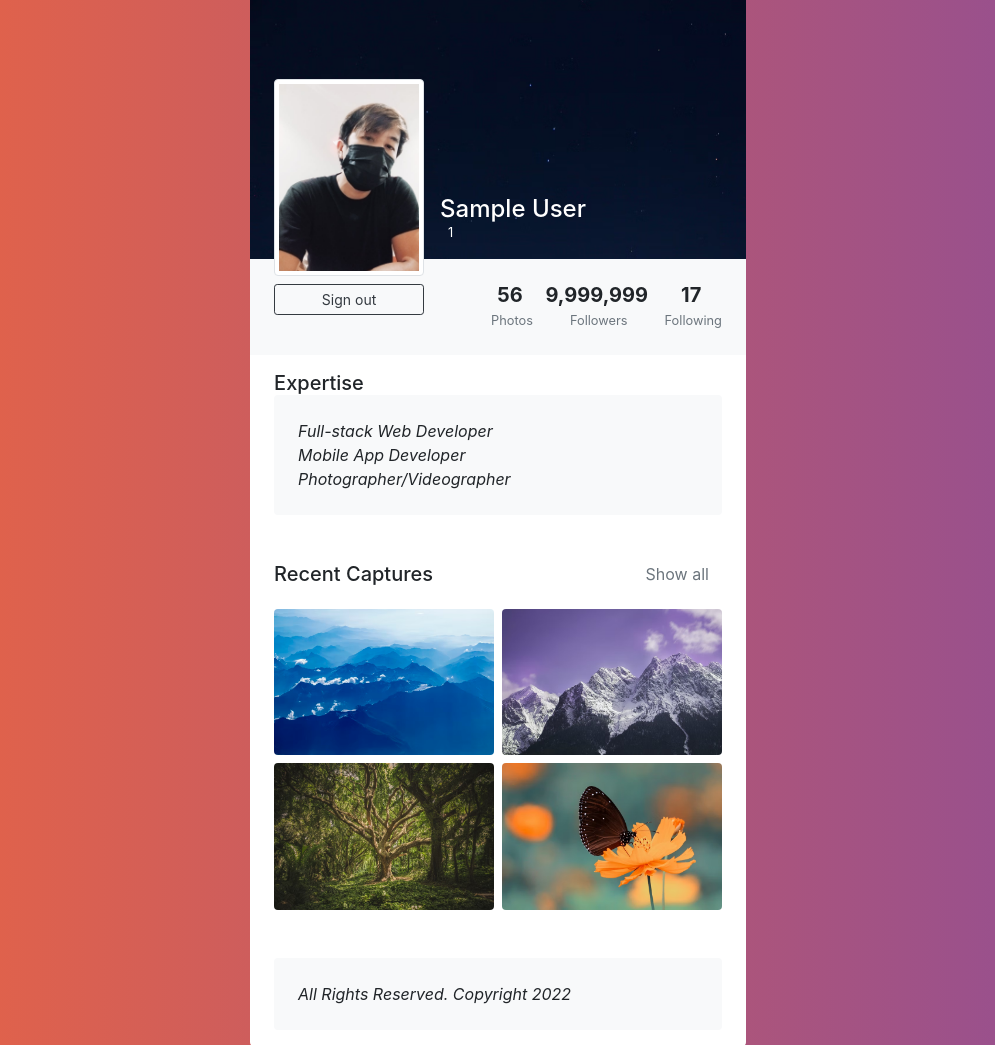
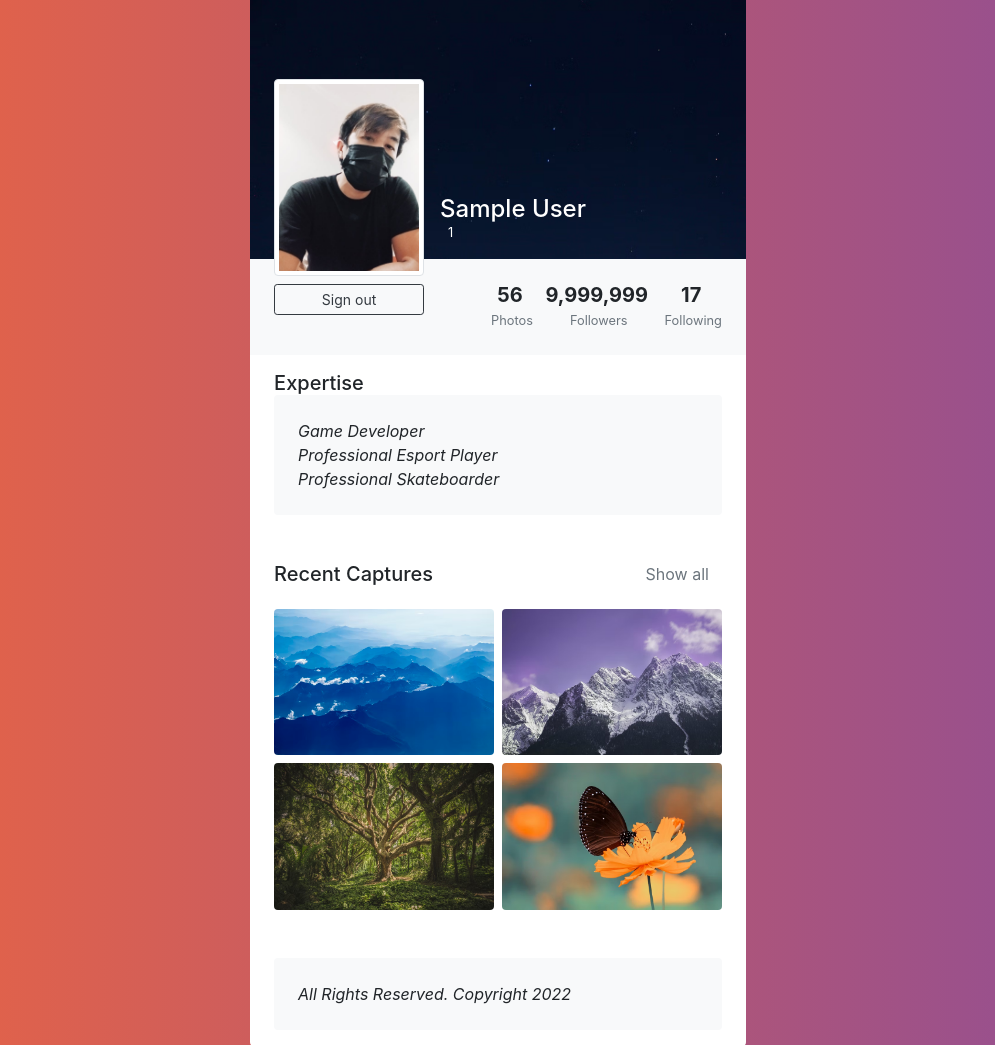
Before and after one commit to LaugoRamonJacob/act6-MyTumblr-Laugo, a PHP site: page /account.php in a window 1280 px wide. Shown: the part 49-1094 px from the top of the page, without its empty margins (142-1137 px from the left). Run offline with PHP 8.4, Linux system fonts and the light colour scheme; the visitor is signed in with stand-in values (Sample User, id 1); some libraries are stand-ins or nearby versions.

Commit message:
changed the expertise

```diff
--- a/account.php
+++ b/account.php
@@ -78,9 +78,9 @@ body {
             <div class="px-4 py-3">
                 <h5 class="mb-0">Expertise </h5>
                 <div class="p-4 rounded shadow-sm bg-light">
-                    <p class="font-italic mb-0">Full-stack Web Developer</p>
-                    <p class="font-italic mb-0">Mobile App Developer</p>
-                    <p class="font-italic mb-0">Photographer/Videographer</p>
+                    <p class="font-italic mb-0">Game Developer</p>
+                    <p class="font-italic mb-0">Professional Esport Player</p>
+                    <p class="font-italic mb-0">Professional Skateboarder</p>
                 </div>
             </div>
 
```
